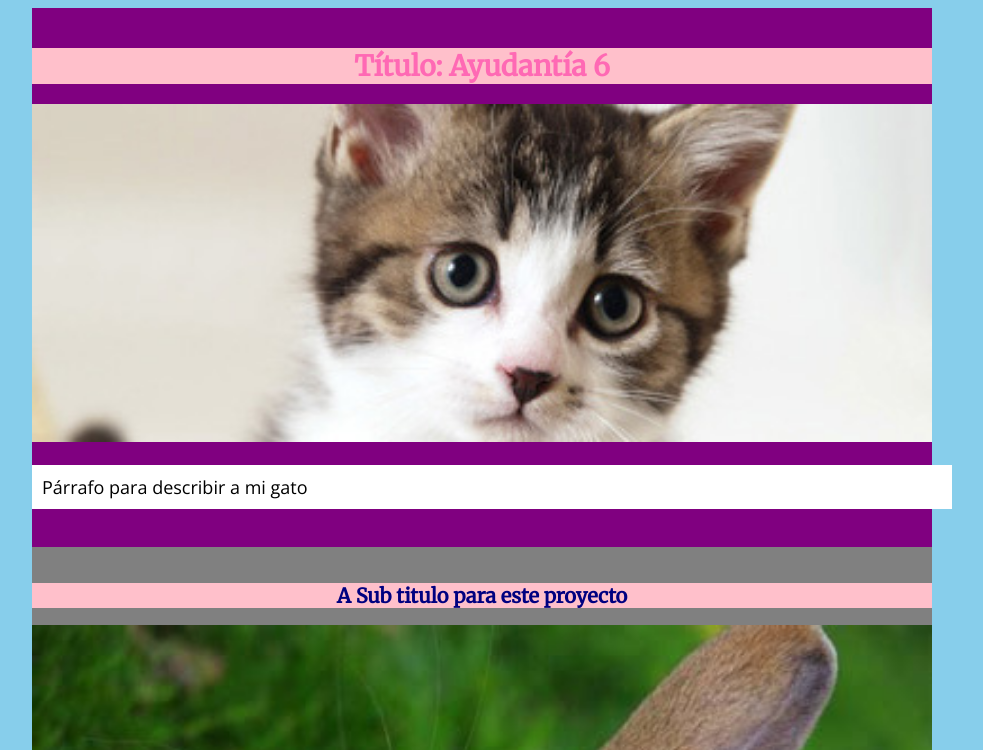
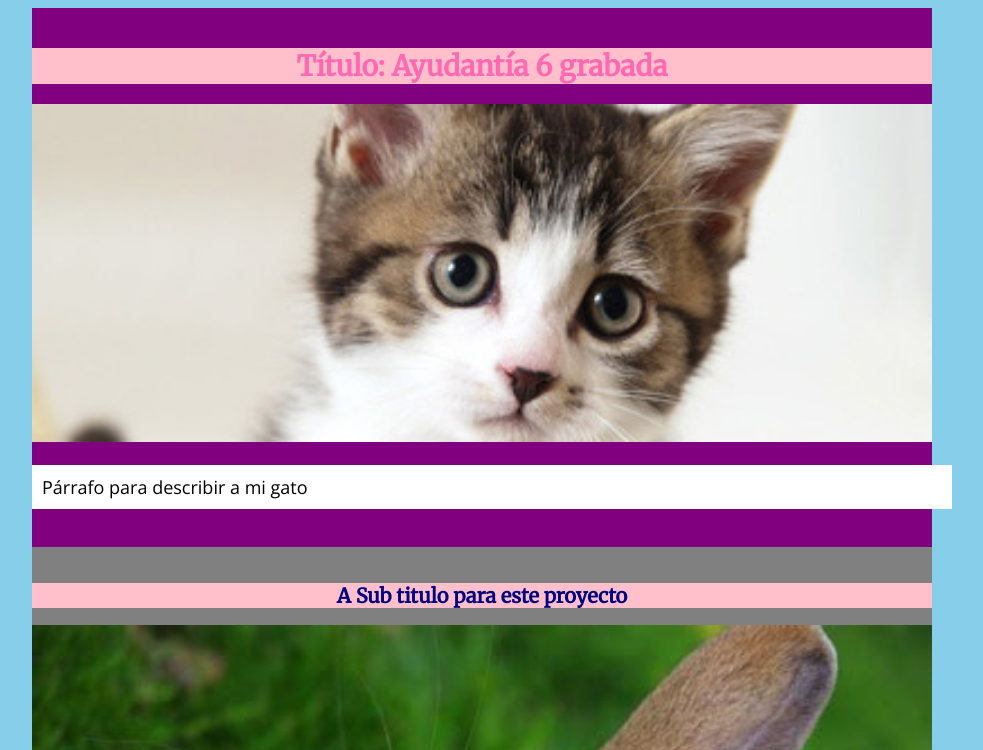
Before and after one commit to Ema-Arenas/m02-g15, a plain HTML site: page index.html in a window 1280 px wide. Shown: the top 750 px of the page, without its empty margins (158-1141 px from the left). Drawn offline with nearby package versions, Linux system fonts and the light colour scheme.

Commit message:
cambie el titulo del index

```diff
--- a/index.html
+++ b/index.html
@@ -17,7 +17,7 @@
 
 
 	<div id="introduccion">
-		<h1>Título: Ayudantía 6</h1>
+		<h1>Título: Ayudantía 6 grabada</h1>
 		<img src="img/imagen01.jpg">
 		<p>Párrafo para describir a mi gato</p>
 	</div>
```
